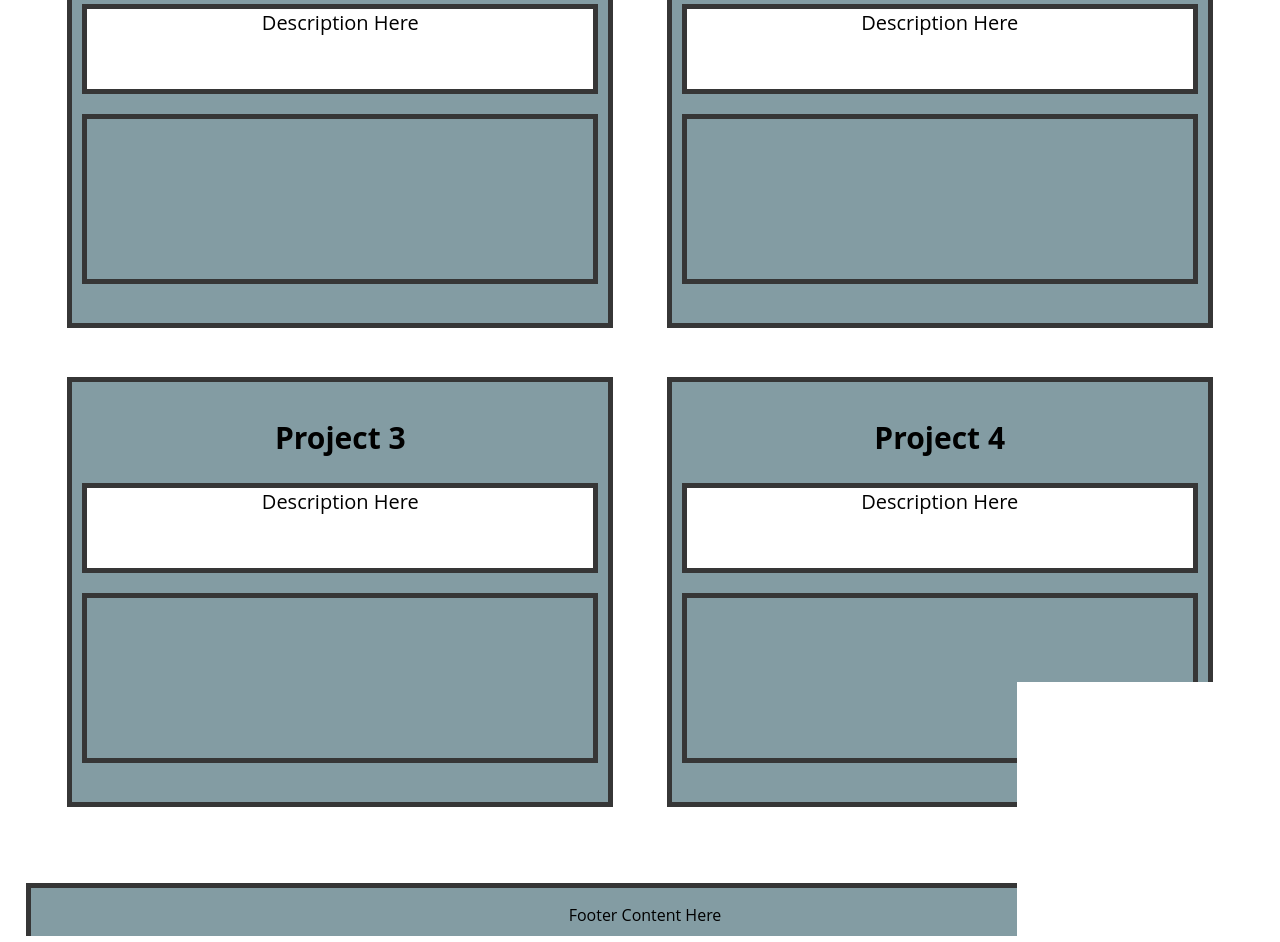
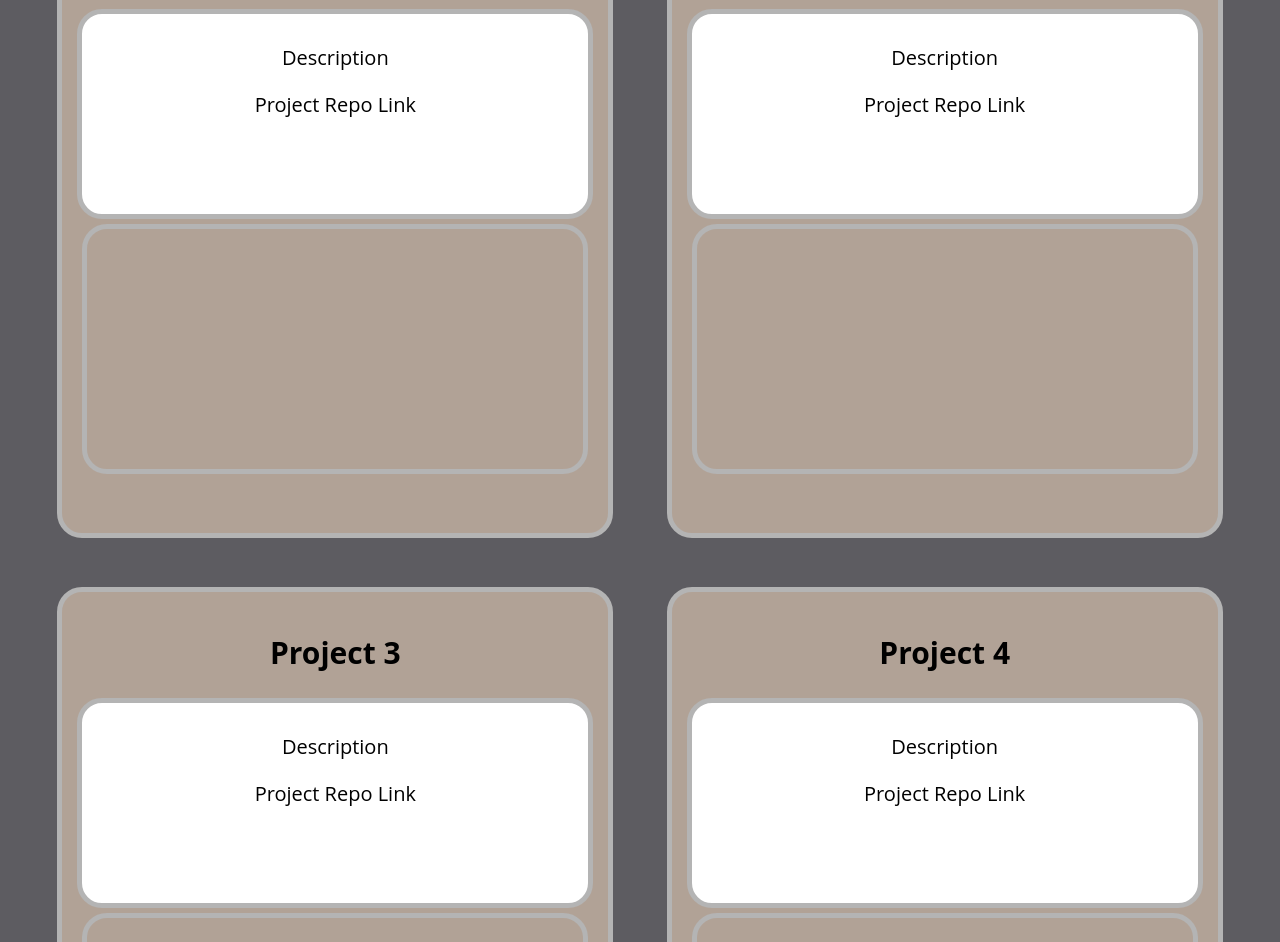
Before and after one commit to RaHughes/RaHughes.github.io, a plain HTML site: page index.html in a window 1280 px wide. Shown: the part 589-1531 px from the top of the page. Drawn offline with Linux system fonts and the light colour scheme.

Commit message:
Add layout to be closer to wireframe

```diff
--- a/index.html
+++ b/index.html
@@ -18,35 +18,47 @@
         <section id='card-section'>
             <div class='card'>
                 <h2 class='card-title'>Project 1</h2>
-                <p class='card-desc'> Description Here </p>
+                <div class='card-desc'>
+                    <p>Description</p>
+                    <p>Project Repo Link</p>
+                </div>
                 <div class='card-img'>
 
                 </div>
             </div>
             <div class='card'>
                 <h2 class='card-title'>Project 2</h2>
-                <p class='card-desc'> Description Here </p>
+                <div class='card-desc'>
+                    <p>Description</p>
+                    <p>Project Repo Link</p>
+                </div>
                 <div class='card-img'>
 
                 </div>
             </div>
             <div class='card'>
                 <h2 class='card-title'>Project 3</h2>
-                <p class='card-desc'> Description Here </p>
+                <div class='card-desc'>
+                    <p>Description</p>
+                    <p>Project Repo Link</p>
+                </div>
                 <div class='card-img'>
 
                 </div>
             </div>
             <div class='card'>
                 <h2 class='card-title'>Project 4</h2>
-                <p class='card-desc'> Description Here </p>
+                <div class='card-desc'>
+                    <p>Description</p>
+                    <p>Project Repo Link</p>
+                </div>
                 <div class='card-img'>
 
                 </div>
             </div>
         </section>
         <footer>
-                <p>Footer Content Here</p>
+                <p>Links to Linked in / Email / phone number</p>
         </footer>
     </body>
 </html>
--- a/styles.css
+++ b/styles.css
@@ -6,18 +6,19 @@ body {
     padding: 1%;
 	font-family:'Open Sans', sans-serif;
 	font-weight: 400;
-}
-section #text {
-	color: #ffffff;
+    background-color: #5D5C61;
+    vertical-align: middle;
+
 }
 
 /*********** Nav **********/
 header {
-	background-color: #839ca3;
+	background-color: #B1A296;
     text-align: center;
 	height: 75px;
 	width: 100%;
-	border: 5px solid #363636;
+	border: 5px solid #b4b4b4;
+    border-radius: 25px;
 }
 
 /*********** Description *************/
@@ -27,15 +28,16 @@ header {
     padding: 10px;
     margin-top: 1%;
     display: inline-block;
-    border: 5px solid #363636;
-    background-color: #839ca3
+    border: 5px solid #b4b4b4;
+    border-radius: 25px;
+    background-color: #B1A296;
 }
 
 #description-img {
 	height:90%;
 	width:25%;
     border-radius: 50% 50% 50% 50%;
-    border: 5px solid #363636;
+    border: 5px solid #b4b4b4;
 }
 
 .section-desc {
@@ -45,38 +47,44 @@ header {
     text-align: center;
     padding: 5px;
     background-color: #ffffff;
-    border: 5px solid #363636;
+    border: 5px solid #b4b4b4;
+    border-radius: 25px;
 }
 
 /*********** Cards *************/
 
 #card-section{
     margin-top: 10px;
-	height: 1000px;
+	height: 1500px;
 	text-align: center;
 }
 
 .card {
-    background-color: #839ca3;
+    background-color: #B1A296;
     padding: 10px;
 	display: inline-block;
-    padding: 10px;
+    padding: 15px;
 	width: 42%;
-    height: 40%;
+    height: 600px;
 	font-size: 20px;
 	text-align: center;
-    border: 5px solid #363636;
+    border: 5px solid #b4b4b4;
+    border-radius: 25px;
     margin: 2%;
 }
 
 .card-img {
-    border: 5px solid #363636;
+    margin: 5px;
+    border: 5px solid #b4b4b4;
+    border-radius: 25px;
     height: 40%
 }
 
 .card-desc{
-    border: 5px solid #363636;
-    height: 20%;
+    border: 5px solid #b4b4b4;
+    border-radius: 25px;
+    padding: 10px;
+    height: 30%;
     background-color: white;
 
 }
@@ -84,9 +92,10 @@ header {
 /*********** Footer *************/
 footer {
     margin-top: 10px;
-    background-color: #839ca3;
+    background-color: #B1A296;
     text-align: center;
 	height: 75px;
 	width: 100%;
-	border: 5px solid #363636;
+	border: 5px solid #b4b4b4;
+    border-radius: 25px;
 }
```
